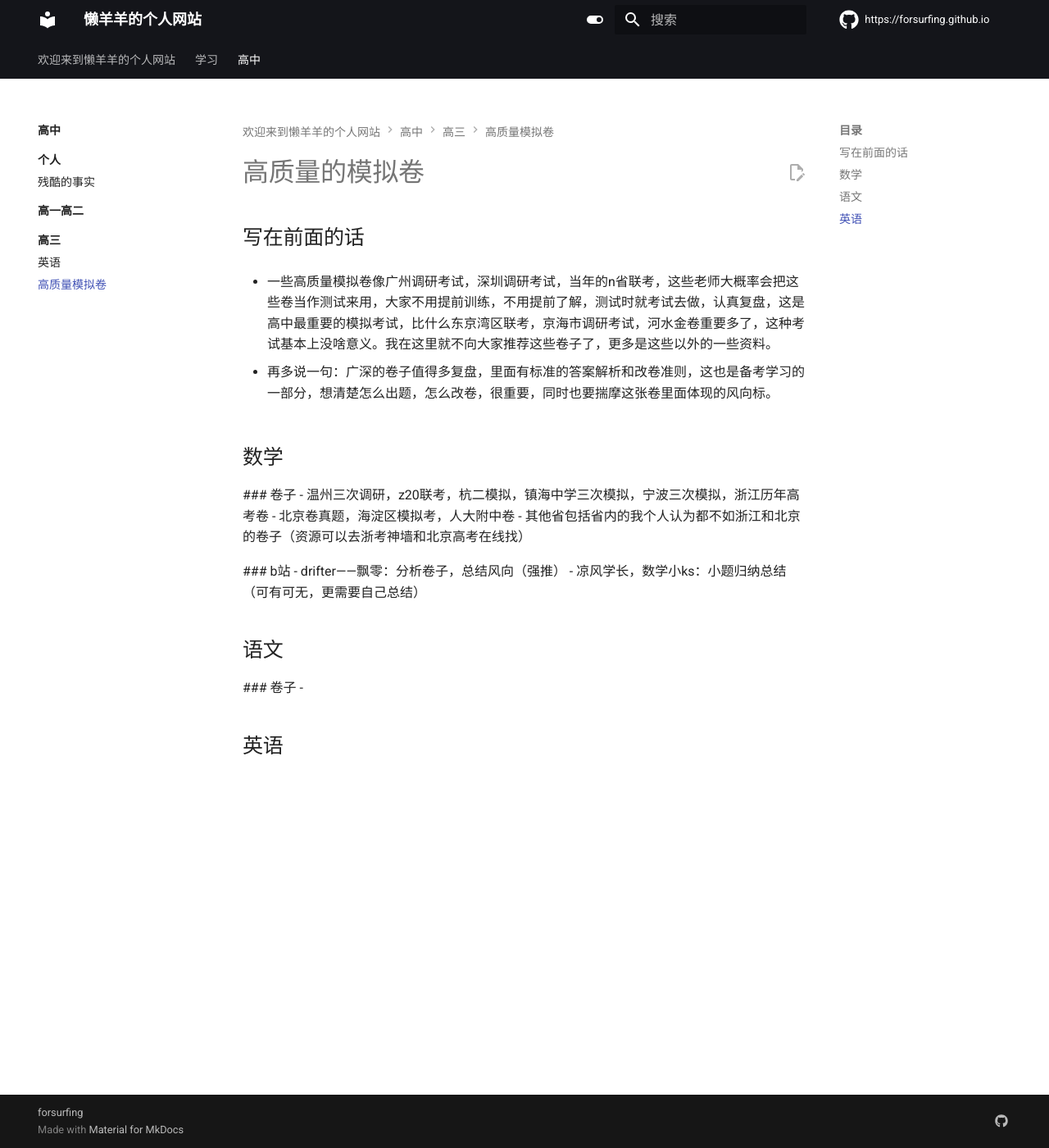
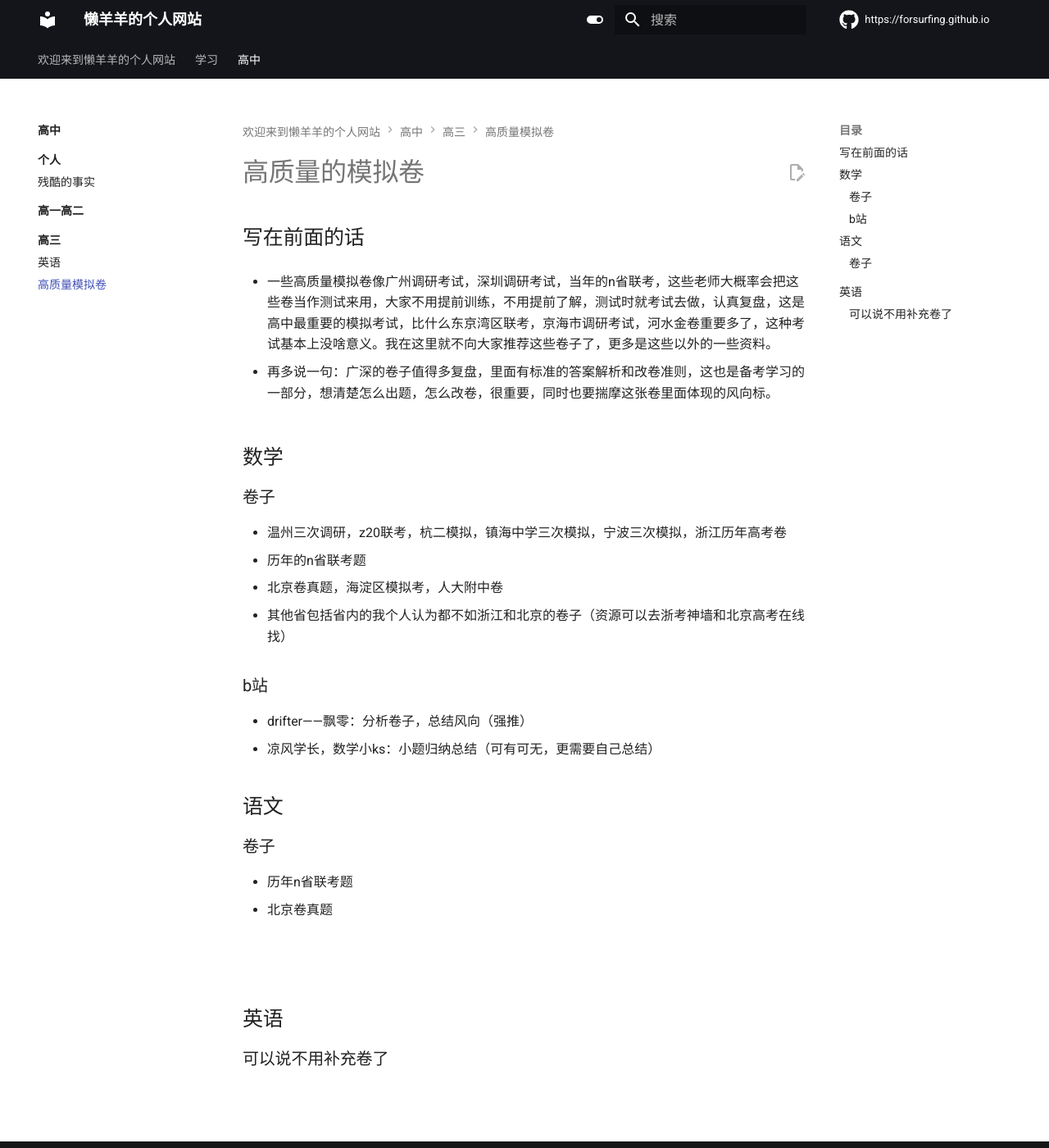
Before and after one commit to forsurfing/forsurfing.github.io, an MkDocs documentation site: the page built from docs/高中/高三/高质量模拟卷/index.md, in a window 1280 px wide and 1400 px high. Shown: the whole window at 82% size. Built offline with MkDocs 1.6.1 and Material for MkDocs 9.7.7, drawn with Linux system fonts in a browser that asks for light colours; nearby versions of some CDN libraries; library files that are not in the unit come from our copies; comment, search, counter and statistics services are not loaded.

Commit message:
Update index.md

```diff
--- a/docs/高中/高三/高质量模拟卷/index.md
+++ b/docs/高中/高三/高质量模拟卷/index.md
@@ -11,21 +11,32 @@
 
 ## 数学
 
- ### 卷子
-   - 温州三次调研，z20联考，杭二模拟，镇海中学三次模拟，宁波三次模拟，浙江历年高考卷
-   - 北京卷真题，海淀区模拟考，人大附中卷
-   - 其他省包括省内的我个人认为都不如浙江和北京的卷子（资源可以去浙考神墙和北京高考在线找）
+### 卷子
 
- ### b站
-   - drifter——飘零：分析卷子，总结风向（强推）
-   - 凉风学长，数学小ks：小题归纳总结（可有可无，更需要自己总结）
+- 温州三次调研，z20联考，杭二模拟，镇海中学三次模拟，宁波三次模拟，浙江历年高考卷
+- 历年的n省联考题
+- 北京卷真题，海淀区模拟考，人大附中卷
+- 其他省包括省内的我个人认为都不如浙江和北京的卷子（资源可以去浙考神墙和北京高考在线找）
+
+### b站
+
+- drifter——飘零：分析卷子，总结风向（强推）
+- 凉风学长，数学小ks：小题归纳总结（可有可无，更需要自己总结）
 
 
 ## 语文
 
-  ### 卷子
-   -
+### 卷子
 
+- 历年n省联考题
+- 北京卷真题
+
+###
 
 
 ## 英语
+
+### 可以说不用补充卷了
+
+
+###
```
